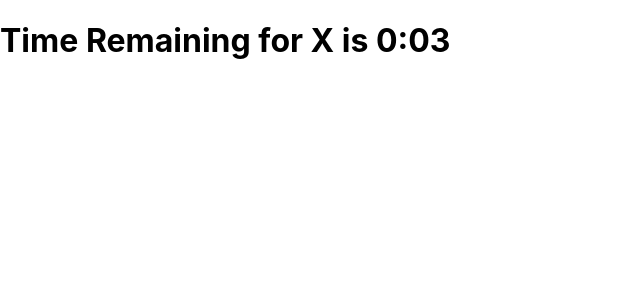
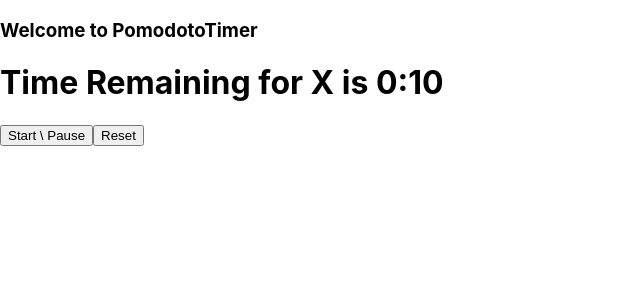
Before and after one commit to alonreik/PomodoroTimer, a React (Create React App) app: page / in a window 1280 px wide. Shown: the top 300 px of the page, without its empty margins (0-640 px from the left). Built offline with nearby package versions, Linux system fonts and the light colour scheme.

Commit message:
Added 2 functioning button for the timer (start\pause and reset)

```diff
--- a/src/App.js
+++ b/src/App.js
@@ -3,32 +3,38 @@ import React from 'react';
 // import { render } from 'react-dom';
 
 // todo
-class Timer extends React.Component {
+class CountdownClock extends React.Component {
 
   // constants
 
 
   // todo
   constructor(props) {
-    // todo - am i using props?
     super(props)
+    this.initialMinutesCounter = props.minutes
+    this.initialSecondsCounter = props.seconds
+    this.myInterval = null
+
     this.state = {
       minutes: props.minutes,
-      seconds: props.seconds
+      seconds: props.seconds,
+      isPaused: true
     }
-
-    // just declaring here
-    this.myInterval = null
   }
 
   // This method will be invoked every time
   // https://betterprogramming.pub/building-a-simple-countdown-timer-with-react-4ca32763dda7
   componentDidMount() {
-    //
 
     this.myInterval = setInterval( () => {
       const { seconds, minutes } = this.state
-      if (seconds > 0) {
+
+      // comment about it
+      if (this.state.isPaused) {
+         return
+      }
+
+      if (seconds > 0 && !this.state.isPaused) {
           this.setState(({seconds}) => ({
             seconds: seconds - 1
           }))
@@ -45,6 +51,19 @@ class Timer extends React.Component {
     }, 1000)
   }
 
+  //
+  startOrPauseTimer(){
+    this.state.isPaused ? this.setState({isPaused:false}) : this.setState({isPaused:true})
+  }
+
+  resetTimer() {
+    this.setState({
+      minutes: this.initialMinutesCounter,
+      seconds: this.initialSecondsCounter,
+      isPaused:true
+    })
+  }
+
   // todo
   render() {
     // getting data from the state
@@ -54,20 +73,21 @@ class Timer extends React.Component {
       <div>
         {minutes === 0 && seconds === 0 ?
         <h1> Time is up </h1>:
-
-        // insert below what is the set and what is the round
         <h1> Time Remaining for X is { minutes }:{ seconds < 10 ? `0${ seconds }`: seconds} </h1>
         }
+        <div className='button-div'>
+        <button onClick={()=>{this.startOrPauseTimer()}}>Start \ Pause</button>
+        <button onClick={()=>{this.resetTimer()}}>Reset</button>
+        </div>
       </div>
     )
   }
 }
 
-
+//
 class PomodotoTimer extends React.Component {
 
   constructor(props) {
-    // todo - am i using props?
     super(props)
     this.state = {
 
@@ -78,10 +98,14 @@ class PomodotoTimer extends React.Component {
   render() {
     return (
       <div>
-        <Timer
+      <h3> Welcome to PomodotoTimer </h3>
+
+        <h4>
+        <CountdownClock
         minutes={0}
         seconds={10}
         />
+        </h4>
       </div>
     )
   }
```
